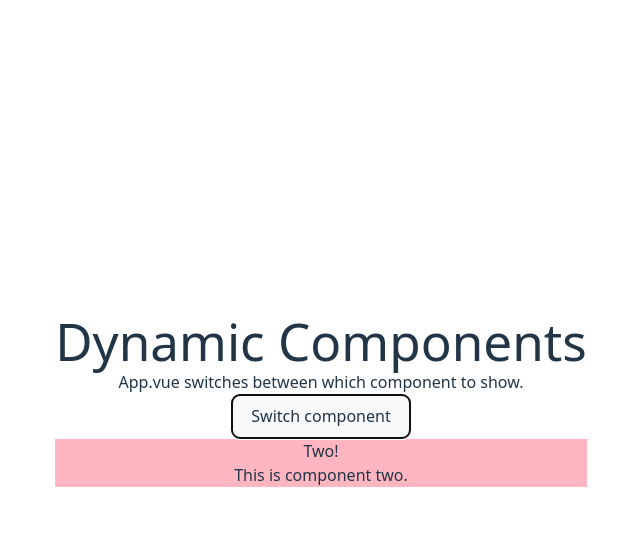
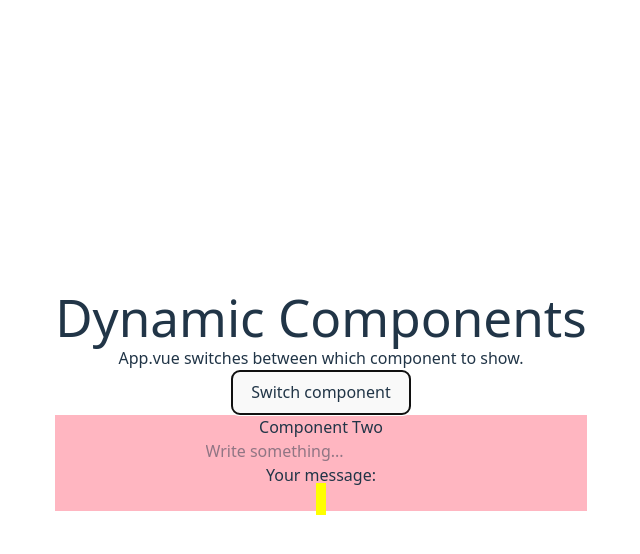
Before and after one commit to dasolerfo/aprenent-vue, a Vue app: page / in a window 1280 px wide. Both pictures are taken after a click on the button "Switch component". Shown: the top 554 px of the page, without its empty margins (319-959 px from the left). Built offline with nearby package versions, Linux system fonts and the light colour scheme.

Commit message:
Keep alive fet

```diff
--- a/src/App4.vue
+++ b/src/App4.vue
@@ -4,7 +4,10 @@
     <button @click="toggleValue = !toggleValue">
       Switch component
     </button>
-    <component :is="activeComp"></component>
+    <KeepAlive>
+        <component :is="activeComp"></component>
+    </KeepAlive>
+
   </template>
 
   <script>
--- a/src/components/Component1.vue
+++ b/src/components/Component1.vue
@@ -1,14 +1,41 @@
 <template>
     <div>
-        <h2>One!</h2>
-        <p>This is component one.</p>
+        <img :src="imgSrc">
+        <h2>Component One</h2>
+        <p>Choose food.</p>
+        <label>
+            <input type="radio" name="rbgFood"
+            v-model="imgSrc" :value="'img_apple.svg'" />
+            Apple
+        </label>
+        <label>
+            <input type="radio" name="rbgFood"
+            v-model="imgSrc" :value="'img_cake.svg'" />
+            Cake
+        </label>
     </div>
 </template>
 
-<script></script>
+<script>
+  export default {
+    data () {
+      return {
+        imgSrc: 'img_question.svg'
+      }
+    }
+  }
+</script>
 
 <style scoped>
     div {
         background-color: lightgreen;
     }
+    img {
+        float: right;
+        height: 100px;
+        margin-top: 20px;
+    }
+    label:hover {
+        cursor: pointer;
+    }
 </style>
--- a/src/components/Component2.vue
+++ b/src/components/Component2.vue
@@ -1,14 +1,28 @@
 <template>
     <div>
-        <h2>Two!</h2>
-        <p>This is component two.</p>
+        <h2>Component Two</h2>
+        <input type="text" v-model="msg" placeholder="Write something...">
+        <p>Your message:</p>
+        <p><strong>{{ this.msg }}</strong></p>
     </div>
 </template>
 
-<script></script>
+<script>
+  export default {
+    data () {
+      return {
+        msg: ''
+      }
+    }
+  }
+</script>
 
 <style scoped>
     div {
         background-color: lightpink;
     }
+    strong {
+      background-color: yellow;
+      padding: 5px;
+    }
 </style>
```
